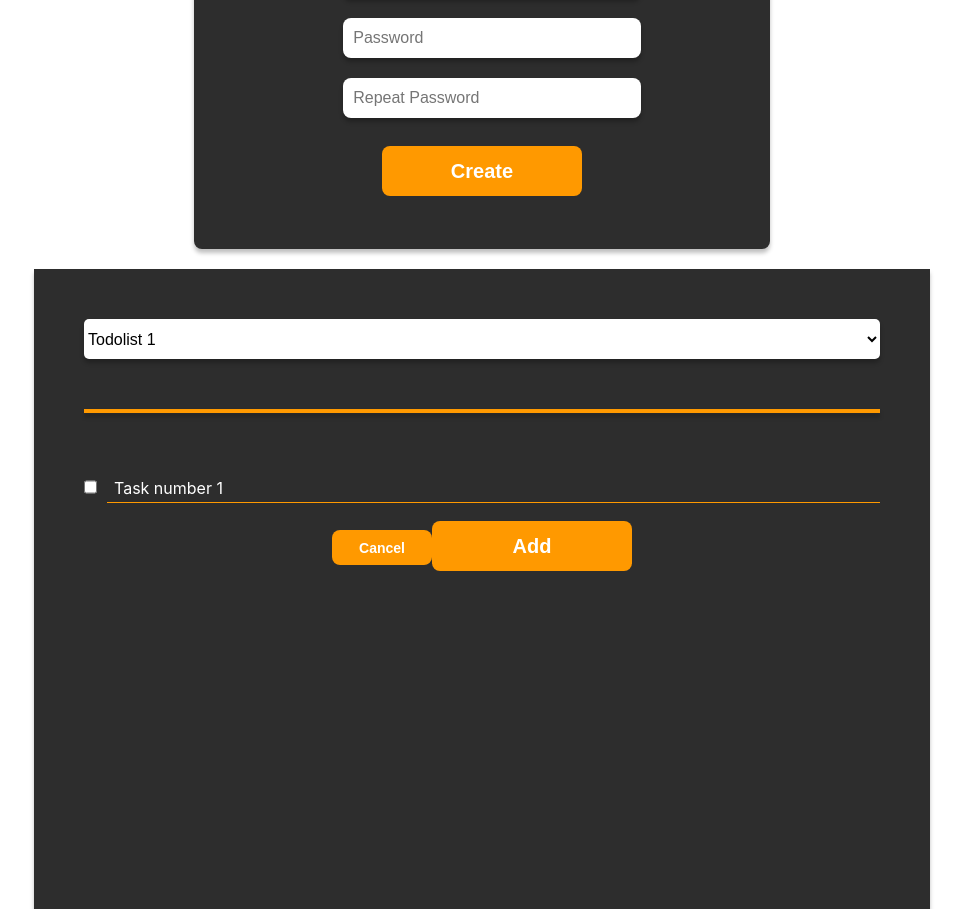
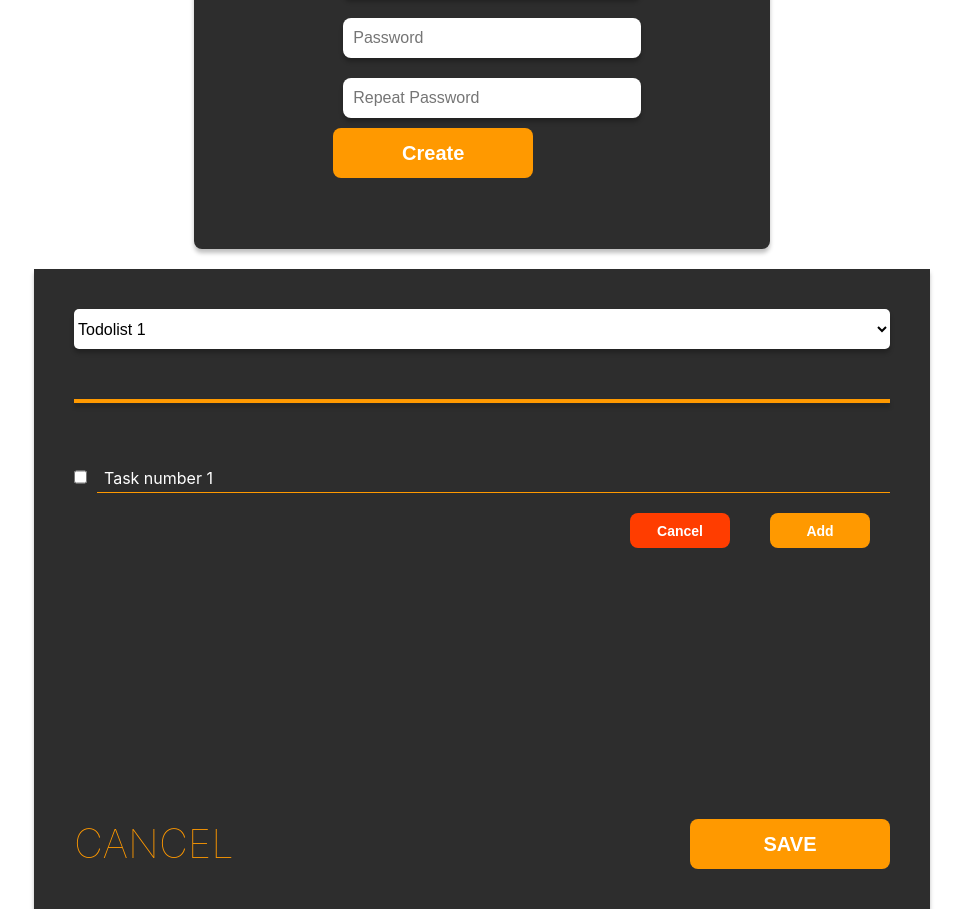
Before and after one commit to karol-ciolczyk/ult-sys-review-app, a React (Create React App) app: page / in a window 1280 px wide. Shown: the part 961-1870 px from the top of the page, without its empty margins (158-1121 px from the left). Built offline with nearby package versions, Linux system fonts and the light colour scheme.

Commit message:
some styles added

```diff
--- a/src/components/Button.module.css
+++ b/src/components/Button.module.css
@@ -1,15 +1,9 @@
 .button {
-  /* width: 20rem;
-  height: 5rem; */
   border: none;
   border-radius: 8px;
   color: #fff;
   font-weight: bold;
-  margin: 1.8rem auto;
   cursor: pointer;
-}
-.button:hover {
-  background: #db8400;
 }
 .button--large {
   font-size: 2rem;
@@ -24,6 +18,12 @@
 .button--primary {
   background: #ff9900;
 }
+.button--primary:hover {
+  background: #db8400;
+}
 .button--secondary {
   background: #ff3d00;
 }
+.button--secondary:hover {
+  background: #ce3000;
+}
--- a/src/components/LoginForm.js
+++ b/src/components/LoginForm.js
@@ -1,4 +1,3 @@
-import { useState, useEffect } from "react";
 import { Button } from "./Button";
 
 import style from "./LoginForm.module.css";
@@ -10,10 +9,7 @@ export const Loginform = function () {
       <form className={style.form}>
         <input type="text" placeholder="Email or username" />
         <input type="text" placeholder="Password" />
-        <Button size="small" color="secondary">
-          {" "}
-          Login{" "}
-        </Button>
+        <Button> Login </Button>
       </form>
       <div className={style.textContainer}>
         <p>
--- a/src/components/TodoTasks.js
+++ b/src/components/TodoTasks.js
@@ -6,6 +6,7 @@ import style from "./TodoTasks.module.css";
 export const TodoTasks = function () {
   return (
     <div className={style.TasksContainer}>
+      <div>
         <select className={style.selectElement}>
           <option value="todolist1"> Todolist 1</option>
           <option value="todolist2"> Todolist 2</option>
@@ -17,10 +18,19 @@ export const TodoTasks = function () {
         <div className={style.tasksList}>
           <TaskItem />
         </div>
-      <Button color="red" size="small">
+        <div className={style[`buttons-container`]}>
+          <Button color="secondary" size="small">
             Cancel
           </Button>
-      <Button size="large"> Add </Button>
+          <Button size="small"> Add </Button>
+        </div>
+      </div>
+      <div>
+        <div className={style[`buttons-bottom`]}>
+          <a href="#">CANCEL</a>
+          <Button>SAVE</Button>
+        </div>
+      </div>
     </div>
   );
 };
--- a/src/components/TodoTasks.module.css
+++ b/src/components/TodoTasks.module.css
@@ -1,10 +1,13 @@
 .TasksContainer {
   position: relative;
+  display: flex;
+  flex-direction: column;
+  justify-content: space-between;
   width: 70vw;
   height: 80vh;
   margin: auto;
   margin-top: 2rem;
-  padding: 5rem;
+  padding: 4rem;
   background-color: #2d2d2d;
   box-shadow: 0rem 0.4rem 0.4rem rgba(0, 0, 0, 0.25);
 }
@@ -24,3 +27,42 @@
   box-shadow: 0px 4px 4px rgba(0, 0, 0, 0.25);
   margin: 5rem 0rem;
 }
+.buttons-container {
+  text-align: end;
+}
+.buttons-container button {
+  margin: 2rem 2rem;
+}
+
+.buttons-bottom {
+  display: flex;
+  justify-content: space-between;
+  width: 100%;
+}
+.buttons-bottom button {
+  /* margin-right: 5rem; */
+}
+.buttons-bottom a {
+  position: relative;
+  text-decoration: none;
+  color: #ff9900;
+  font-size: 4rem;
+  font-weight: lighter;
+}
+.buttons-bottom a::after {
+  position: absolute;
+  content: "";
+  top: -0.3rem;
+  left: 0rem;
+  height: 100%;
+  width: 100%;
+  border: 1px solid #ff9900;
+  border-radius: 0.5rem;
+  opacity: 0;
+  z-index: 2;
+}
+.buttons-bottom a:hover::after {
+  transition: 300ms;
+  opacity: 0.45;
+  transform: scale(1.2);
+}
```
Lines whose indentation alone changed are shown as unchanged.
